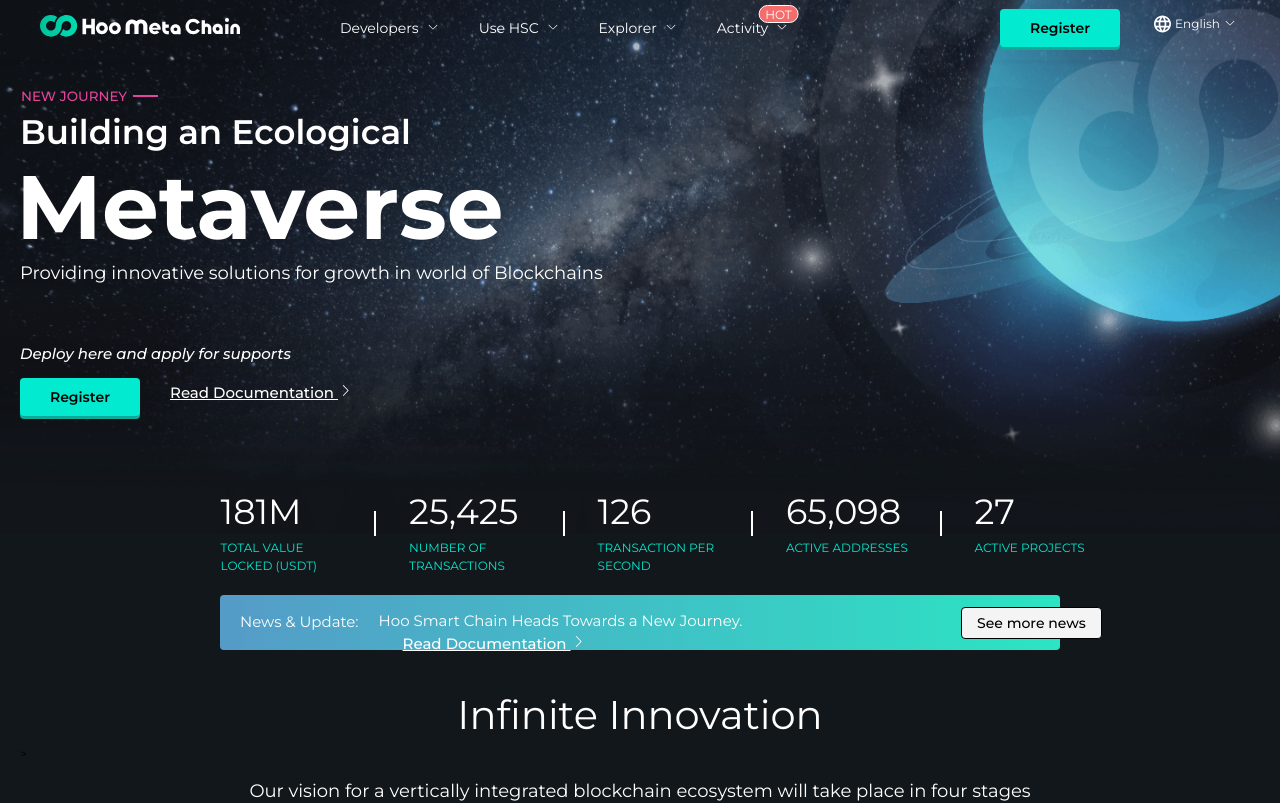
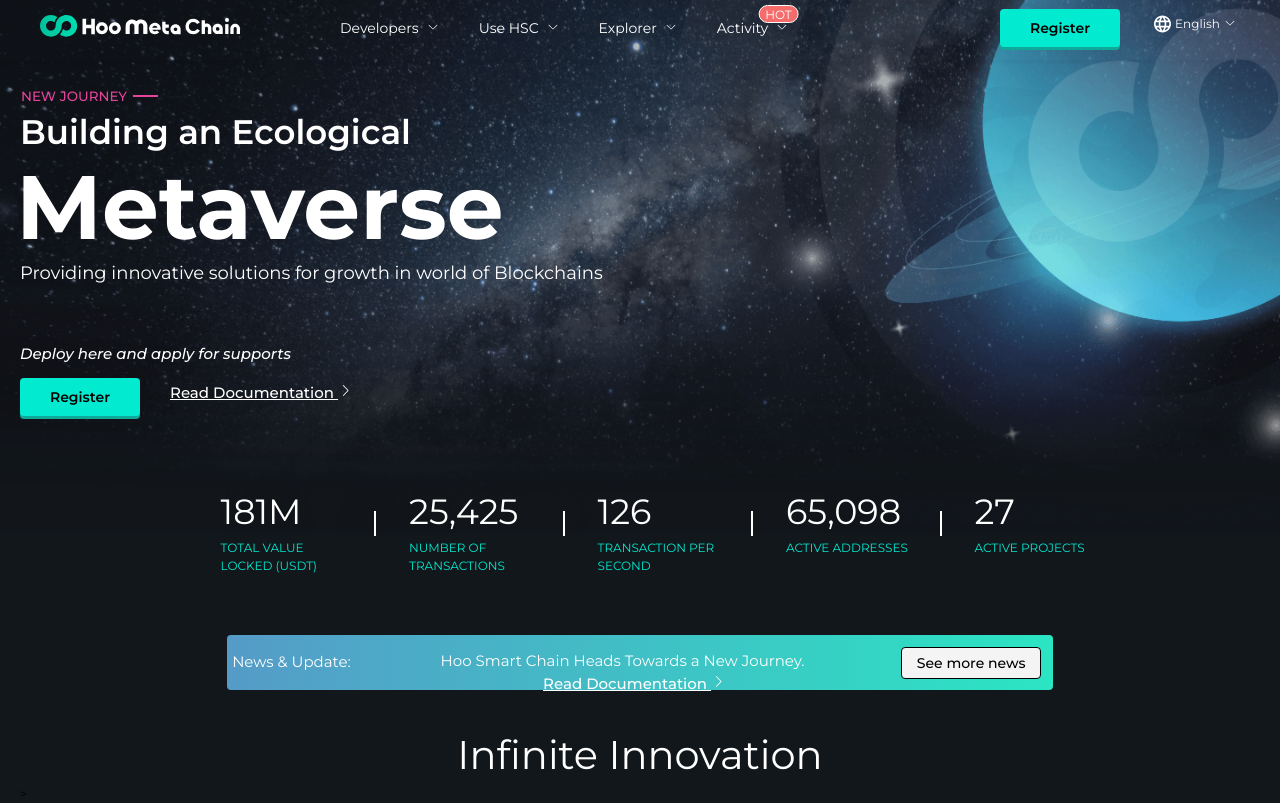
Before and after one commit to rizwanzaheer/hsc-revamp, a Vue app: page / in a window 1280 px wide. Shown: the top 803 px of the page. Built offline with nearby package versions, Linux system fonts and the light colour scheme.

Commit message:
fix the grid system and layout

```diff
--- a/src/pages/home/index.vue
+++ b/src/pages/home/index.vue
@@ -86,15 +86,18 @@
             <!-- number counter section ends  -->
 
             <!-- new and update section start -->
-            <el-row :gutter="20" justify="center">
-                <el-col :lg="16" class="h-[55px] bg-gradient-to-r from-[#559BC8] to-[#2BE5C3]">
-                    <el-col :lg="6" :md="12">
-                        <div class="grid-content">
-                            <h2 class="text-[15px] text-white leading-[24px] mt-5">News & Update:</h2>
+            <el-row class="mt-20" justify="center">
+                <el-col :span="16" class="h-[55px] bg-gradient-to-r from-[#559BC8] to-[#2BE5C3]">
+                    <el-row justify="center" :gutter="10">
+                        <el-col :span="4">
+                            <div class="grid-content text-center">
+                                <h2
+                                    class="text-[15px] text-white leading-[24px] mt-5"
+                                >News & Update:</h2>
                             </div>
                         </el-col>
-                    <el-col :lg="15">
-                        <div class="grid-content">
+                        <el-col :span="15">
+                            <div class="grid-content text-center">
                                 <h1 class="text-white text-[15px] mt-5">
                                     Hoo Smart Chain Heads Towards a New Journey.
                                     <el-link
@@ -112,15 +115,16 @@
                                 </h1>
                             </div>
                         </el-col>
-                    <el-col :lg="3" justify="center">
-                        <div class="grid-content">
+                        <el-col :span="5">
+                            <div class="grid-content text-center">
                                 <el-button
                                     type="info"
                                     plain
-                                class="hover:bg-black hover:text-white mt-4 ml-[70px] border-black text-black"
+                                    class="hover:bg-black hover:text-white mt-4 border-black text-black"
                                 >See more news</el-button>
                             </div>
                         </el-col>
+                    </el-row>
                 </el-col>
             </el-row>
             <!-- new and update section ends -->
```
Lines whose indentation alone changed are shown as unchanged.
